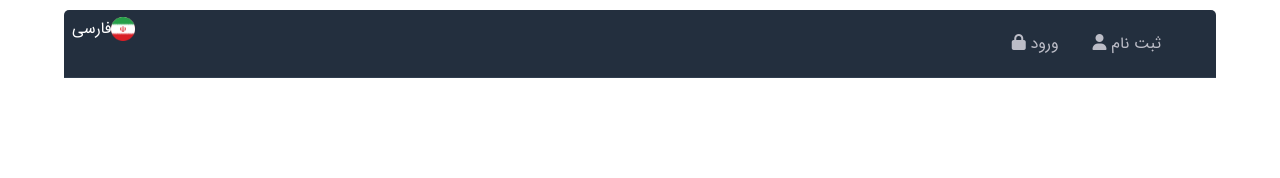
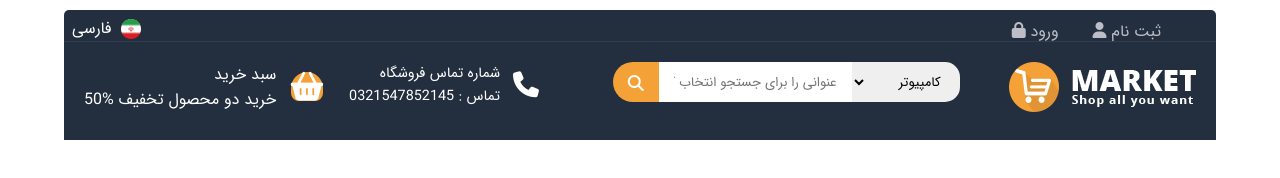
Before and after one commit to asdzxcqwedsazaxd/eshab, a plain HTML site: page index.html in a window 1280 px wide. Drawn offline with Linux system fonts and the light colour scheme; files whose address does not match are found by name.

Commit message:
complete heder info design

```diff
--- a/css/main.css
+++ b/css/main.css
@@ -19,17 +19,19 @@
     border-bottom:1px solid rgb(48, 62, 79);
    display: flex;
    justify-content: space-between;
+   height: 2em;
 }
 .accontlist{
     display: flex;
 }
 .fa-icon{
-    width: 24px;
+    width: 30px;
     vertical-align: middle;
+    padding-left: 10px;
 }
 .accontlistitem
 {
-
+  margin-top: -12px;
 }
 .accontlink>i{
     padding-left:4px;
@@ -50,3 +52,58 @@
     padding-top:6px;
     padding-left: 8px;
 }
+.header-info
+{
+    display: flex;
+    padding: 20px;
+}
+.serchbox
+{
+    flex-grow: 1;
+    display: flex;
+    height: 40px;
+    justify-content: center;
+}
+.categorylist
+{
+    border: none;
+    padding: 8px 15px;
+    border-radius: 0 15px 15px 0;
+}
+.serchinput{
+    border: none;
+    padding:  8px 15px;
+}
+.btnserch
+{
+    padding: 10px 15px ;
+    background-color: #fff;
+    border-radius: 20px 0 0 20px;
+    background-color: #F4A137;
+    color: #fff !important;
+}
+.contactus
+{
+    display: flex;
+    margin: 0 0.8em;
+    font-size: 0.9em;
+}
+.contactusicon
+{
+    font-size: 1.8em;
+    padding: 0 0.5em;
+}
+.cart{
+    display: flex;
+    font-size: em;
+}
+.carticon
+{
+    background-color: #F4A137;
+    border-radius: 20px 20px 10px 10px;
+    margin-top: 10px;
+}
+.contacticon
+{
+    margin-top: 10px;
+}
--- a/css/normalaiz.css
+++ b/css/normalaiz.css
@@ -18,3 +18,8 @@ a{
 ul{
     list-style: none;
 }
+select,
+input
+{
+    font-family: inherit;
+}
--- a/index.html
+++ b/index.html
@@ -26,10 +26,39 @@
         </div>
     </div>
     <div class="header-info">
-        <div class="logo"></div>
-        <div class="serchbox"></div>
-        <div class="contactus"></div>
-        <div class="cart"></div>
+        <div class="logo">
+            <img src="image/آیکن/logo.png" alt="logo">
+        </div>
+        <div class="serchbox">
+            <select name="" id="" class="categorylist">
+                <option value="1">کامپیوتر</option>
+                <option value="2">تلفن همراه </option>
+                <option value="3">شبکه </option>
+                <option value="4">چاپگر</option>
+            </select>
+            <input type="text" class="serchinput" placeholder="عنوانی را برای جستجو انتخاب کنیم">
+            <a href="" class="btnserch"><i class="fa-solid fa-magnifying-glass"></i></a>
+        </div>
+        <div class="contactus">
+            <div class="contactusicon">
+                <i class="fa-solid fa-phone contacticon"></i>
+            </div>
+            <div class="contactusinfo">
+                    <span>شماره تماس فروشگاه</span>
+                    <br>
+                    <span>تماس : 0321547852145</span>
+            </div>
+        </div>
+
+        <div class="cart">
+            <div class="contactusicon">
+                <i class="fa-solid fa-basket-shopping carticon"></i>
+            </div>
+            <div class="contactusinfo">
+                    <span>سبد خرید </span>
+                    <br>
+                    <span> خرید دو محصول تخفیف %50</span>
+        </div>
     </div>
     <nav class="mainnav"></nav>
  </header>
```
Also changed, not shown: image/آیکن/logo.png (added).
